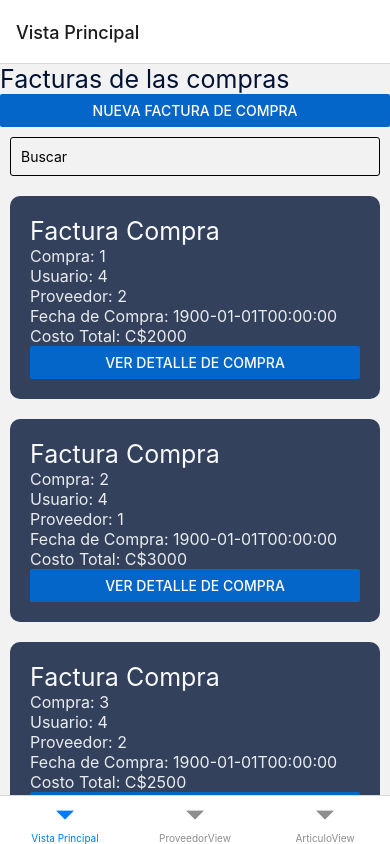
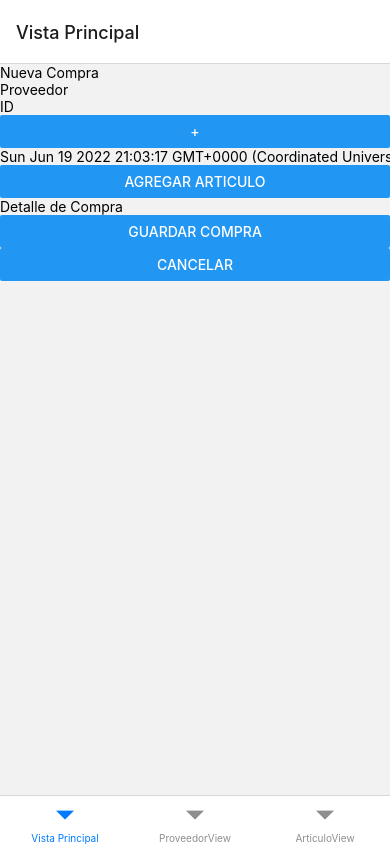
Before and after one commit to JulioAburto/CalzadoMiFavorita, a React Native app: screen /MainView in a window 390 px wide. Both pictures are taken after a click on the button "NUEVA FACTURA DE COMPRA". Built offline with nearby package versions, Linux system fonts and the light colour scheme.

Commit message:
Vista Nueva Compra

```diff
--- a/App.js
+++ b/App.js
@@ -12,6 +12,7 @@ import { NewArticulo } from "./components/view/NewArticulo";
 import { ArticuloView } from "./components/view/ArticuloView";
 import { ProveedorView } from "./components/view/ProveedorView";
 import { NewDetalleCompra } from "./components/view/NewDetalleCompra";
+import { NewGuardarCompra } from "./components/view/NewGuardarCompra";
 
 export default function App() {
 	return (
--- a/components/view/CompraView.js
+++ b/components/view/CompraView.js
@@ -41,8 +41,8 @@ class CompraView extends React.Component {
 					title="Nueva Factura De Compra"
 					color="#0466C8"
 					onPress={() =>
-						this.props.navigation.navigate("", {
-							//CargarProveedores: this.CargarProveedores,
+						this.props.navigation.navigate("NewGuardarCompra", {
+							CargarCompra: this.CargarCompra,
 						})
 					}
 				></Button>
--- /dev/null
+++ b/components/view/NewGuardarCompra.js
@@ -0,0 +1,155 @@
+import React from "react";
+import { StyleSheet, Text, View, Button, TextInput, ScrollView } from "react-native";
+import {} from "module";
+import { Compra_Articulo } from "../../Model/Compra_Articulo";
+import { Detalle_Compra } from "../../Model/Detalle_Compra";
+import { DetalleCompraView } from "./DetalleCompraView";
+
+class NewGuardarCompra extends React.Component {
+	constructor(props) {
+		super();
+		this.props = props;
+
+		this.Compra = new Compra_Articulo();
+		this.DetalleCompra = new Detalle_Compra();
+
+		this,
+			(this.state = {
+				Primaria: "ID",
+				detallecompra: [],
+				proveedor: "Proveedor",
+				fecha: Date().toString(),
+			});
+
+		this.keys = 0;
+
+		this.CargarCompra = this.props.route.params.CargarCompra;
+	}
+
+	GuardarDetalleCompra = async (DetalleCompra = new Detalle_Compra(), key, flag) => {
+		if (this.state.detallecompra.length > 0) {
+			const detallecompra = this.state.detallecompra.map((p) => {
+				if (p.Id_Articulo === key) {
+					this.keys = p.Id_Articulo;
+				}
+				return p;
+			});
+			if (this.keys == key) {
+				this.setState({
+					detallecompra: detallecompra,
+				});
+			} else {
+				this.state.detallecompra.push(DetalleCompra);
+
+				this.setState({
+					detallecompra: this.state.detallecompra,
+				});
+			}
+		} else {
+			this.state.detallecompra.push(DetalleCompra);
+
+			this.setState({
+				detallecompra: this.state.detallecompra,
+			});
+		}
+		this.props.navigation.navigate("NewGuardarCompra");
+	};
+
+	SeleccionarProveedor = async (key, Nombre) => {
+		this.setState({
+			Primaria: key,
+			proveedor: Nombre,
+		});
+
+		this.Compra.Id_Proveedor = key;
+	};
+
+    GuardarCompra = async () => {
+        this.Compra.Fecha_Compra = this.state.fecha;
+
+        await this.Compra.Save("Id_Compra");
+
+        for (let index = 0; index < this.state.detallecompra.length; index++) {
+            const detallecompra = this.state.detallecompra[index];
+            detallecompra.Id_Articulo = this.Compra.Id_Compra;
+
+            await this.DetalleCompra.Save("Id_DetalleCompra")
+        }
+    };
+
+    render() {
+        return (
+            <ScrollView>
+                <Text>Nueva Compra</Text>
+
+                <View>
+                    <View>
+                        <TextInput
+                            placeholder="Proveedor"
+                            value={this.state.proveedor}
+                        />
+                        <TextInput
+                            placeholder="Id"
+                            value={this.state.Primaria}
+                        />
+                        <Button
+                            title="+"
+                            onPress={async () => {
+                                //this.props.navigation.navigate("ProveedorView", {
+                                    //SeleccionarProveedor: this.
+                                //})
+                            }}
+                        />
+                    </View>
+                    <TextInput
+                        placeholder="Fecha Compra"
+                        value={this.state.fecha}
+                    />
+                </View>
+                <Button
+                    title="Agregar Articulo"
+                    onPress={async () => {
+                        //this.props.navigation.navigate("")
+                    }}
+                />
+
+                <Text>Detalle de Compra</Text>
+                <ScrollView>
+                    {this.state.detallecompra.map((c) => (
+                        <DetalleCompraView
+                            key={c.Id_Articulo}
+                            data= {c}
+                        />
+                    ))}
+                </ScrollView>
+
+                <Button
+                    title="Guardar Compra"
+                    onPress={async() => {
+                        const response = await this.Save();
+
+                        if (response) {
+                            await this.CargarCompra();
+                            this.setState({
+                                Primaria: "ID",
+                                detallecompra: [],
+                                proveedor: "Proveedor",
+                                fecha: Date().toString(),
+                            });
+
+                            this.props.navigation.navigate("CompraView");
+                        }
+                    }}
+                />
+
+                <Button
+                    title="Cancelar"
+                    onPress={() => {
+                        this.props.navigation.navigate("CompraView");
+                    }}
+                />
+            </ScrollView>
+        )
+    }
+}
+export { NewGuardarCompra };
--- a/components/view/VistaPrincipal.js
+++ b/components/view/VistaPrincipal.js
@@ -12,6 +12,7 @@ import { ArticuloView } from "./ArticuloView";
 import { ProveedorView } from "./ProveedorView";
 import { NewProveedor } from "./NewProveedor";
 import { NewDetalleCompra } from "./NewDetalleCompra";
+import { NewGuardarCompra } from "./NewGuardarCompra";
 
 export default function VistaPrincipal() {
 	return (
@@ -23,6 +24,8 @@ export default function VistaPrincipal() {
 			<Stack.Screen name="ProveedorView" component={ProveedorView} />
 			<Stack.Screen name="NewProveedor" component={NewProveedor} />
 			<Stack.Screen name="NewDetalleCompra" component={NewDetalleCompra} />
+			<Stack.Screen name="NewGuardarCompra" component={NewGuardarCompra} />
+
 
 		</Stack.Navigator>
 	);
```
